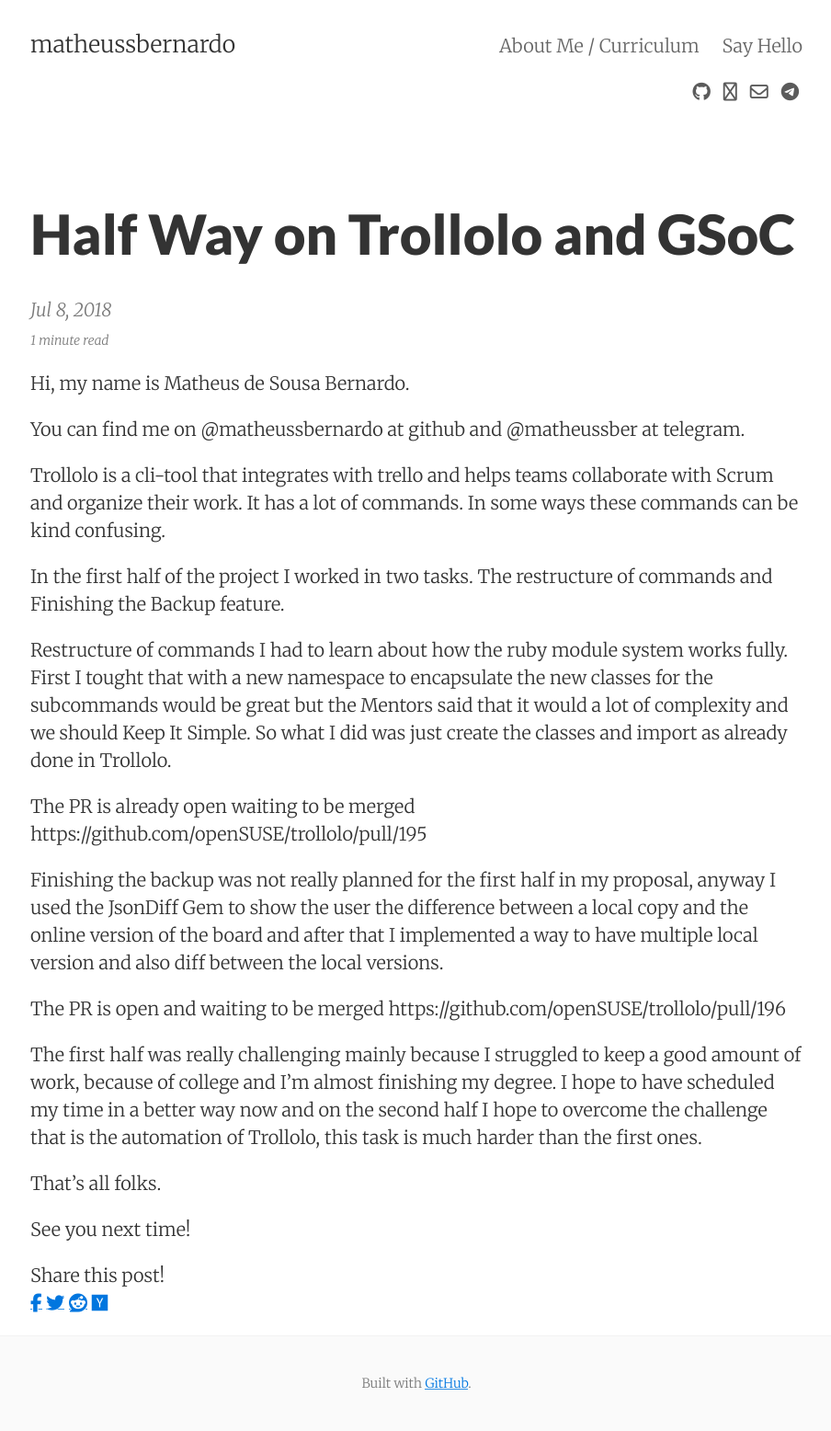
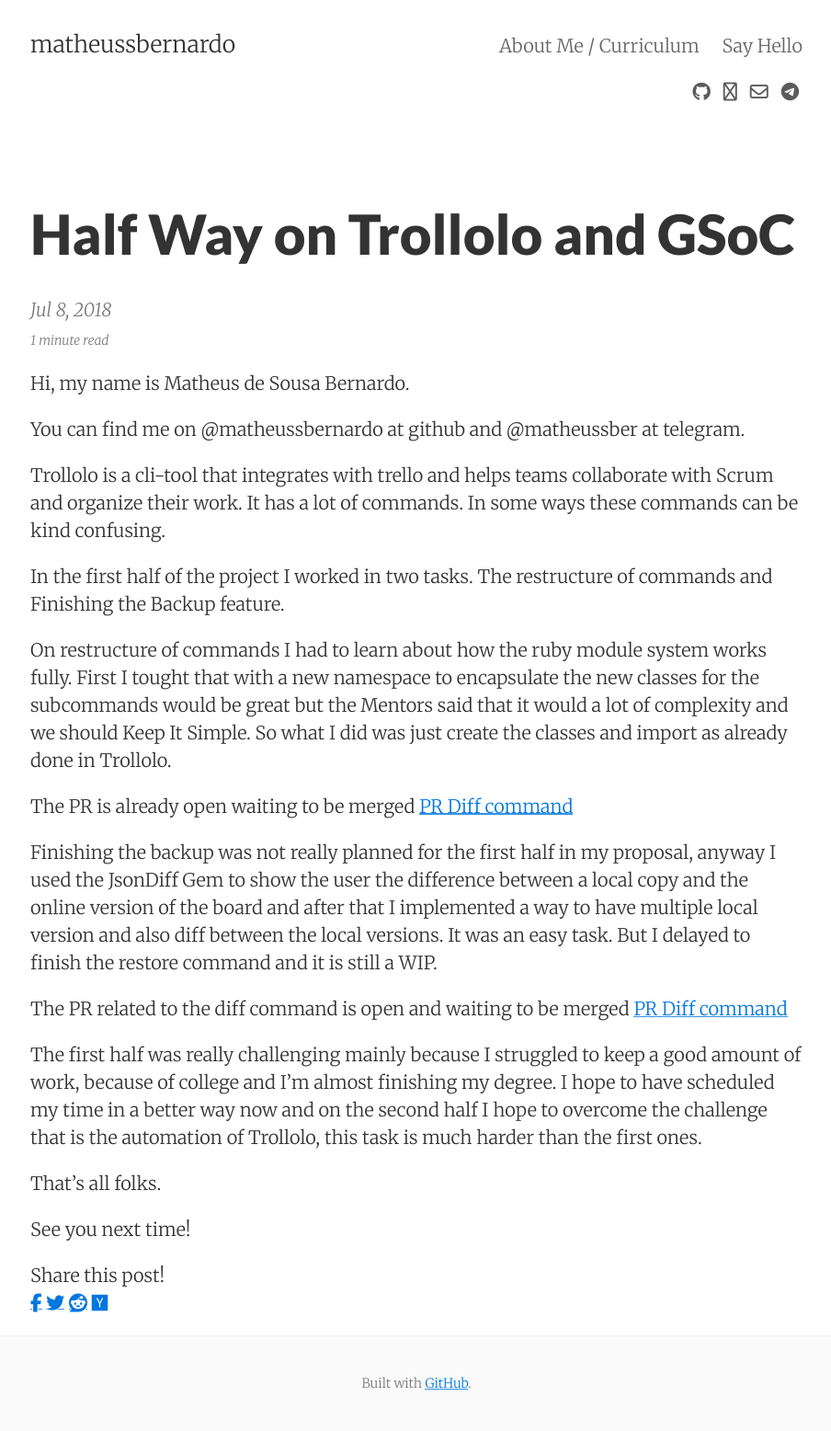
Before and after one commit to matheussbernardo/matheussbernardo.github.io, a Jekyll site: the page built from _posts/2018-07-08-midterm.md, in a window 1280 px wide. Shown: the whole page at 92% size, without its empty margins (187-1091 px from the left). Built offline with Jekyll 4.4.1, drawn with Linux system fonts in a browser that asks for light colours; nearby versions of some CDN libraries.

Commit message:
Adding midterm blog post

```diff
--- a/_posts/2018-07-08-midterm.md
+++ b/_posts/2018-07-08-midterm.md
@@ -15,16 +15,19 @@
 In the first half of the project I worked in two tasks. The restructure of commands and Finishing the Backup
 feature.
 
-Restructure of commands I had to learn about how the ruby module system works fully. First I tought that with  a new namespace to encapsulate the new classes for the subcommands would be great but the Mentors said that it would a lot of complexity and we should Keep It Simple. So what I did was just create the classes and import
-as already done in Trollolo.
+On restructure of commands I had to learn about how the ruby module system works fully. First I tought that with  a new namespace to encapsulate the new classes for the subcommands would be great but the Mentors said that it would a lot of complexity and we should Keep It Simple. So what I did was just create the classes and import as already done in Trollolo.
 
-The PR is already open waiting to be merged https://github.com/openSUSE/trollolo/pull/195
+The PR is already open waiting to be merged
+[PR Diff command](https://github.com/openSUSE/trollolo/pull/195 "PR restructure of commands Link")
+
 
 Finishing the backup was not really planned for the first half in my proposal, anyway I used
 the JsonDiff Gem to show the user the difference between a local copy and the online version of the board
 and after that I implemented a way to have multiple local version and also diff between the local versions.
+It was an easy task. But I delayed to finish the restore command and it is still a WIP.
 
-The PR is open and waiting to be merged https://github.com/openSUSE/trollolo/pull/196
+The PR related to the diff command is open and waiting to be merged
+[PR Diff command](https://github.com/openSUSE/trollolo/pull/196 "PR Diff Link")
 
 The first half was really challenging mainly because I struggled to keep a good amount of work, because of college and I'm almost finishing my degree. I hope to have scheduled my time in a better way now and on the second half I hope to overcome the challenge that is the automation of Trollolo, this task is much harder
 than the first ones.
```
